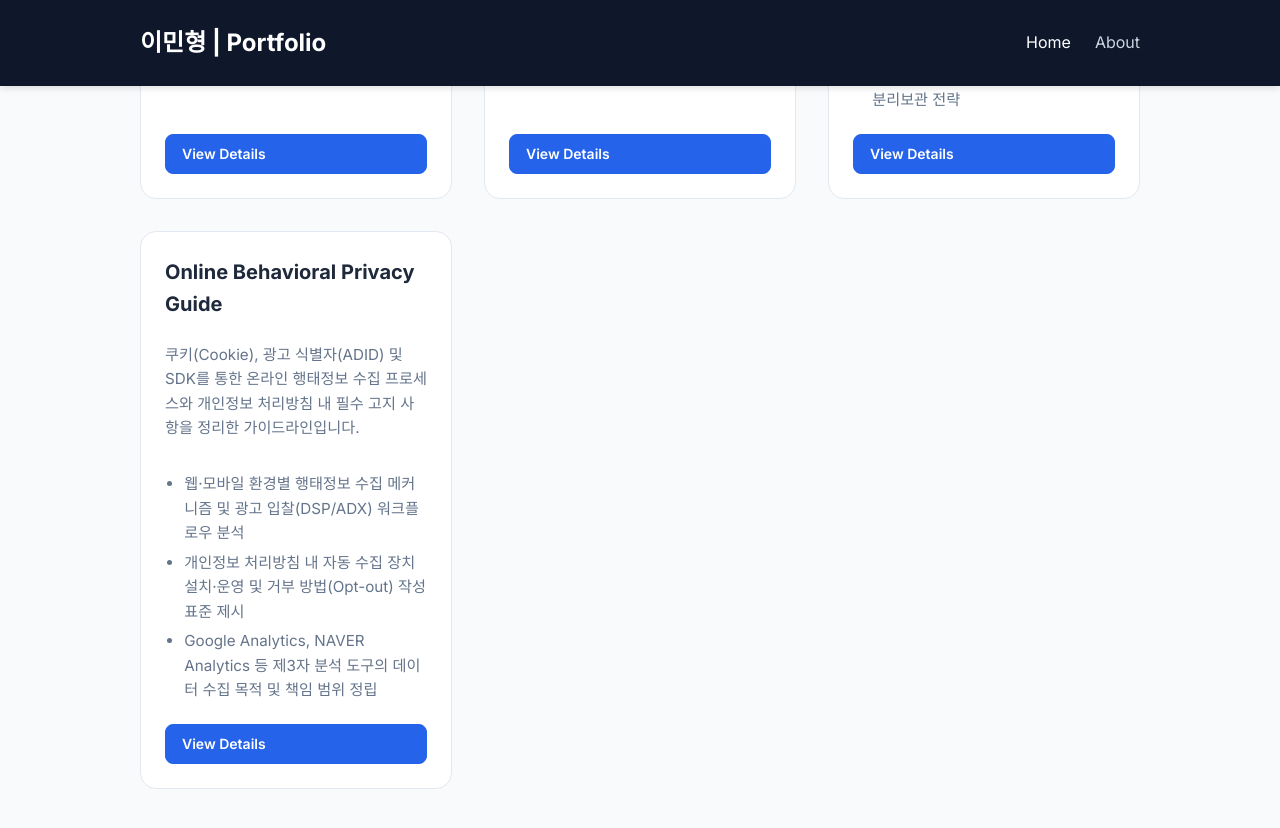
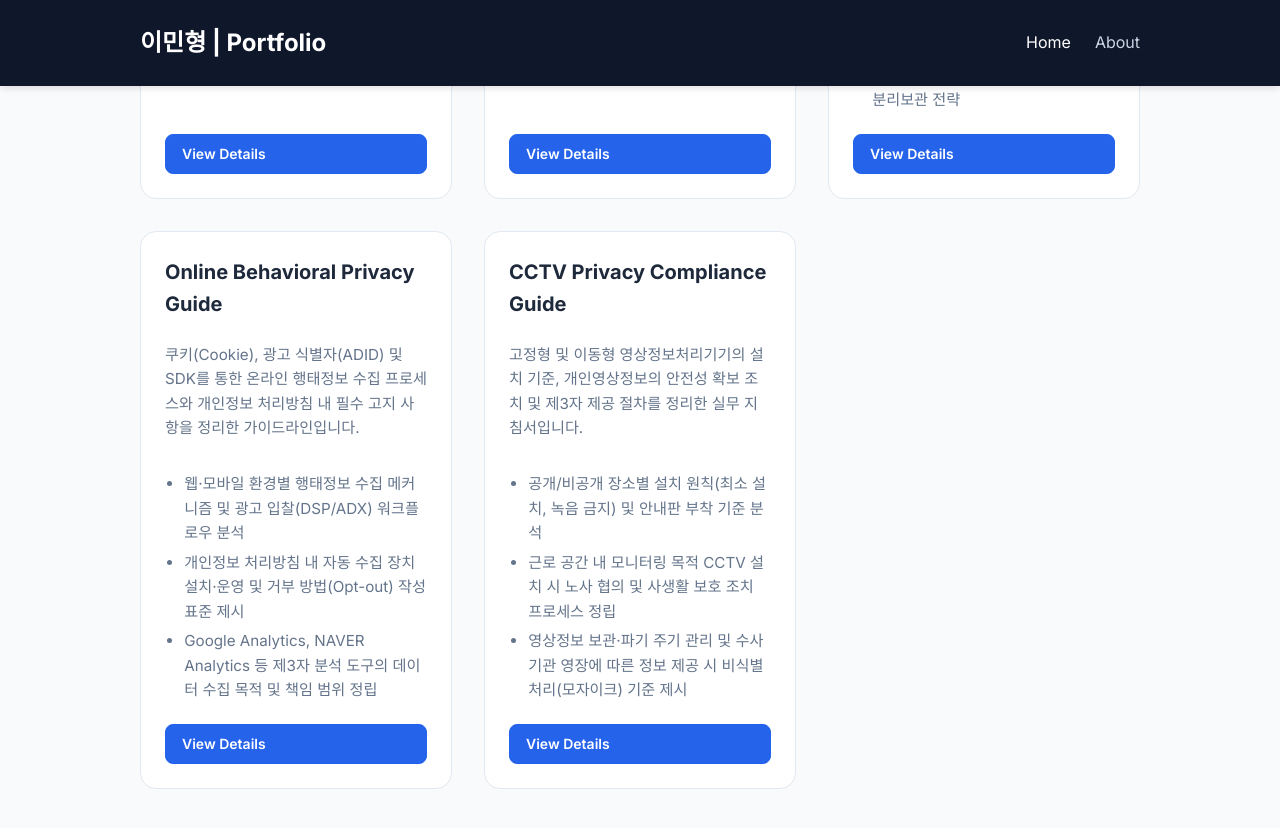
Before and after one commit to 971023als/971023als.github.io, a Jekyll site: the page built from index.md, in a window 1280 px wide and 900 px high, scrolled down 5025 px. Shown: the top 828 px of the window. Built offline with Jekyll 4.4.1, drawn with Linux system fonts in a browser that asks for light colours.

Commit message:
Add CCTV Privacy Compliance Guide project page

```diff
--- a/index.md
+++ b/index.md
@@ -389,6 +389,20 @@ title: "Home"
                 <a href="/projects/online-behavioral-privacy-guide/" class="btn btn-small">View Details</a>
             </div>
         </div>
+        <div class="project-card">
+            <div class="project-info">
+                <h3>CCTV Privacy Compliance Guide</h3>
+                <p>
+                    고정형 및 이동형 영상정보처리기기의 설치 기준, 개인영상정보의 안전성 확보 조치 및 제3자 제공 절차를 정리한 실무 지침서입니다.
+                </p>
+                <ul class="project-points">
+                    <li>공개/비공개 장소별 설치 원칙(최소 설치, 녹음 금지) 및 안내판 부착 기준 분석</li>
+                    <li>근로 공간 내 모니터링 목적 CCTV 설치 시 노사 협의 및 사생활 보호 조치 프로세스 정립</li>
+                    <li>영상정보 보관·파기 주기 관리 및 수사기관 영장에 따른 정보 제공 시 비식별 처리(모자이크) 기준 제시</li>
+                </ul>
+                <a href="/projects/cctv-privacy-compliance-guide/" class="btn btn-small">View Details</a>
+            </div>
+        </div>
     </div>
 </section>
 
```
Also changed, not shown: projects/cctv-privacy-compliance-guide.md (added, +57 -0 lines), 2 other files.
